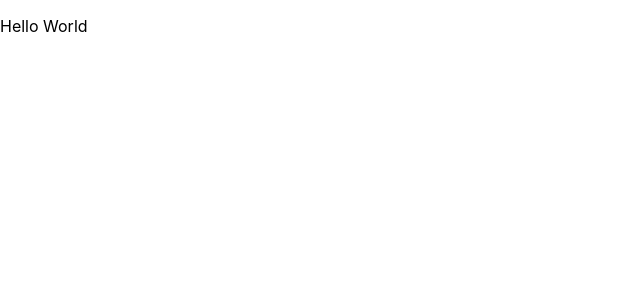
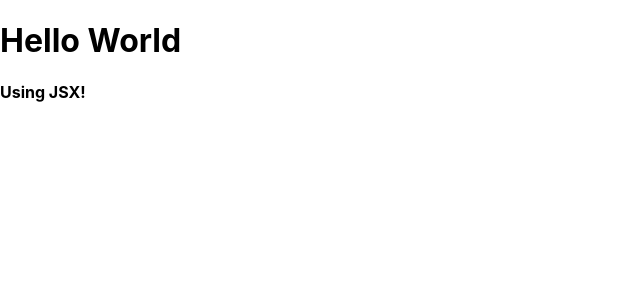
Before and after one commit to nikunjp-tatva/react-training, a React (Create React App) app: page / in a window 1280 px wide. Shown: the top 300 px of the page, without its empty margins (0-640 px from the left). Built offline with nearby package versions, Linux system fonts and the light colour scheme.

Commit message:
create and add sample jsx component

```diff
--- a/src/App.js
+++ b/src/App.js
@@ -1,8 +1,11 @@
+import JSXComponent from "./JSXComponent";
+
 function App() {
   return (
     <div className="App">
       <header className="App-header">
-        <p>Hello World</p>
+        <h1>Hello World</h1>
+        <JSXComponent />
       </header>
     </div>
   );
--- /dev/null
+++ b/src/JSXComponent.js
@@ -0,0 +1,12 @@
+import React from 'react';
+
+const JSXComponent = () => {
+    const string = 'Using JSX!'
+  return (
+    <div>
+      <h4>{string}</h4>
+    </div>
+  );
+};
+
+export default JSXComponent;
```
